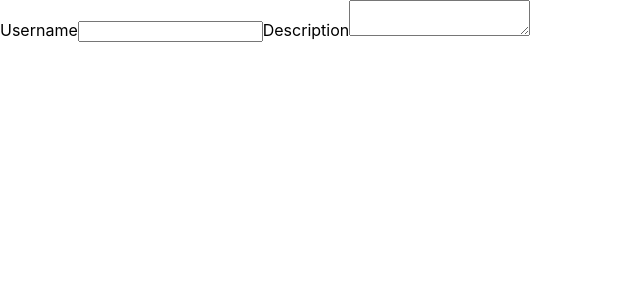
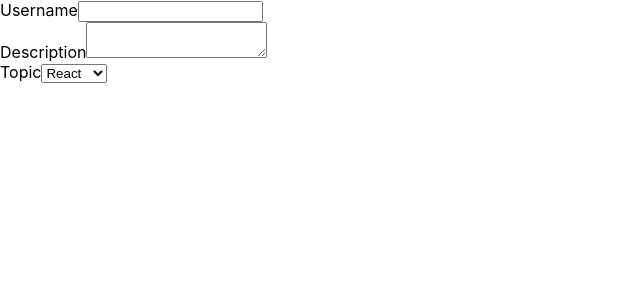
Before and after one commit to jkinathan/Doyou-React, a React (Create React App) app in the folder helloworld/: page / in a window 1280 px wide. Shown: the top 300 px of the page, without its empty margins (0-640 px from the left). Built offline with nearby package versions, Linux system fonts and the light colour scheme.

Commit message:
onChange in forms

```diff
--- a/helloworld/src/components/Form.js
+++ b/helloworld/src/components/Form.js
@@ -6,7 +6,8 @@ class Form extends Component {
 
         this.state = {
              username: '',
-             description: ''
+             description: '',
+             topic: 'React'
         }
     }
 
@@ -22,16 +23,31 @@ class Form extends Component {
         })
     }
 
+    topicChange = (event) =>{
+        this.setState({
+            topic: event.target.value
+        })
+    }
+
     render() {
         return (
             <form>
                 <div>
                     <label>Username</label>
                     <input type="text" value={this.state.username} onChange={this.usernameChange}></input>
+                    <br></br>
                     <label>Description</label>
+
                     <textarea type="text" value={this.state.description} onChange={this.descriptionChange}>
 
                     </textarea>
+                    <br></br>
+                    <label>Topic</label>
+                    <select value={this.state.topic} onChange={this.topicChange}>
+                        <option value="react">React</option>
+                        <option value="django">Django</option>
+                        <option value="laravel">Laravel</option>
+                    </select>
                 </div>
             </form>
         )
```
